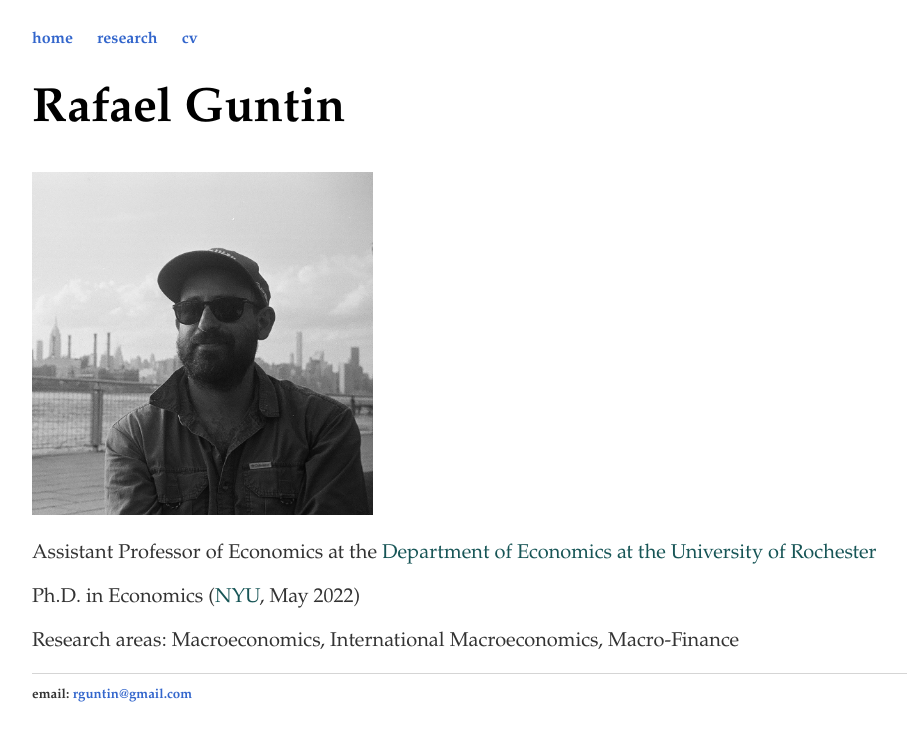
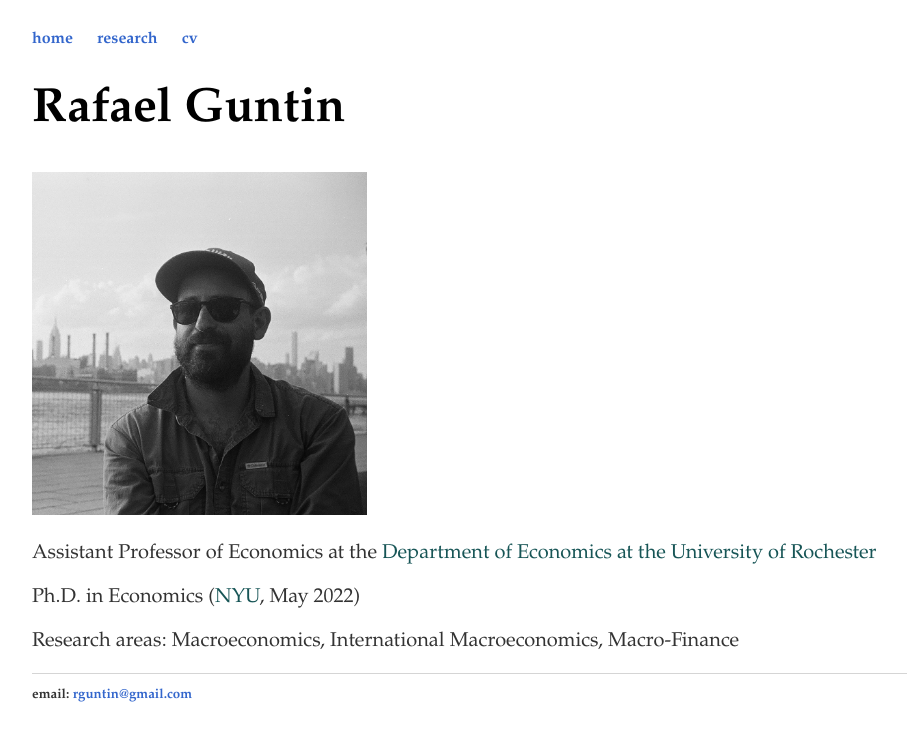
Before and after one commit to rafaguntin/rafaguntin.github.io, a Jekyll site: the page built from index.html, in a window 1280 px wide. Shown: the top 741 px of the page, without its empty margins (96-1003 px from the left). Built offline with Jekyll 4.4.1, drawn with Linux system fonts in a browser that asks for light colours.

Commit message:
Update index.html

```diff
--- a/index.html
+++ b/index.html
@@ -6,7 +6,7 @@ title: Rafael Guntin
 <div class="blurb">
 			<h1> Rafael Guntin </h1>
 		        <!--<img src="images/test_2_new.jpeg" class="inline"/ width="322" height="343"> -->
-			<img src="images/photo_3.jpeg" class="inline"/ width="341" height="343">
+			<img src="images/photo_3.jpeg" class="inline"/ width="335" height="343">
 	                        <small>
 			        <p> Assistant Professor of Economics at the <a style="color:#175556" href="http://www.sas.rochester.edu/eco/index.html" target="_blank">Department of Economics at the University of Rochester</a>  </p>
 			<p> Ph.D. in Economics (<a style="color:#175556" href="https://as.nyu.edu/econ.html" target="_blank">NYU</a>, May 2022) </p>
```
